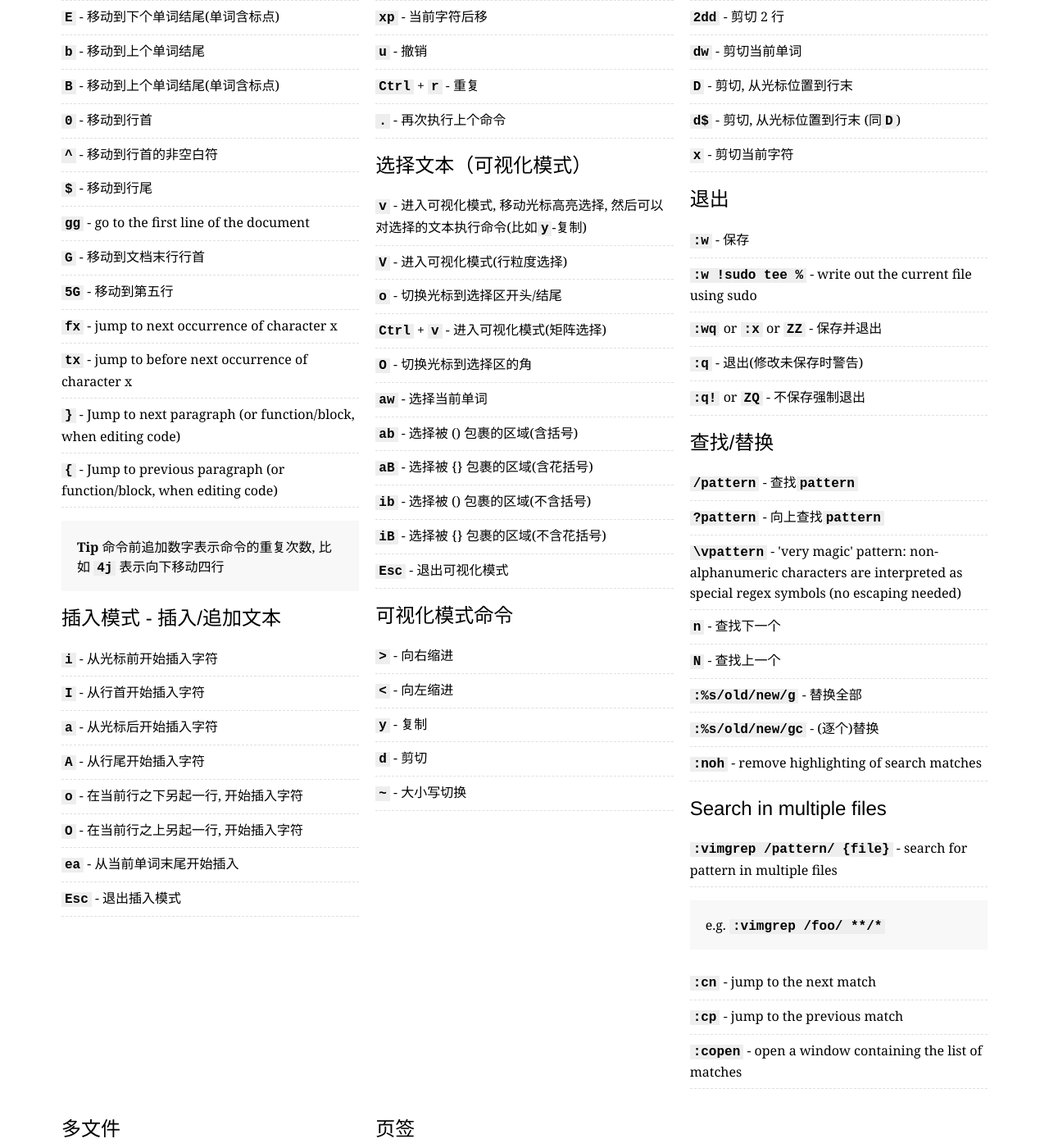
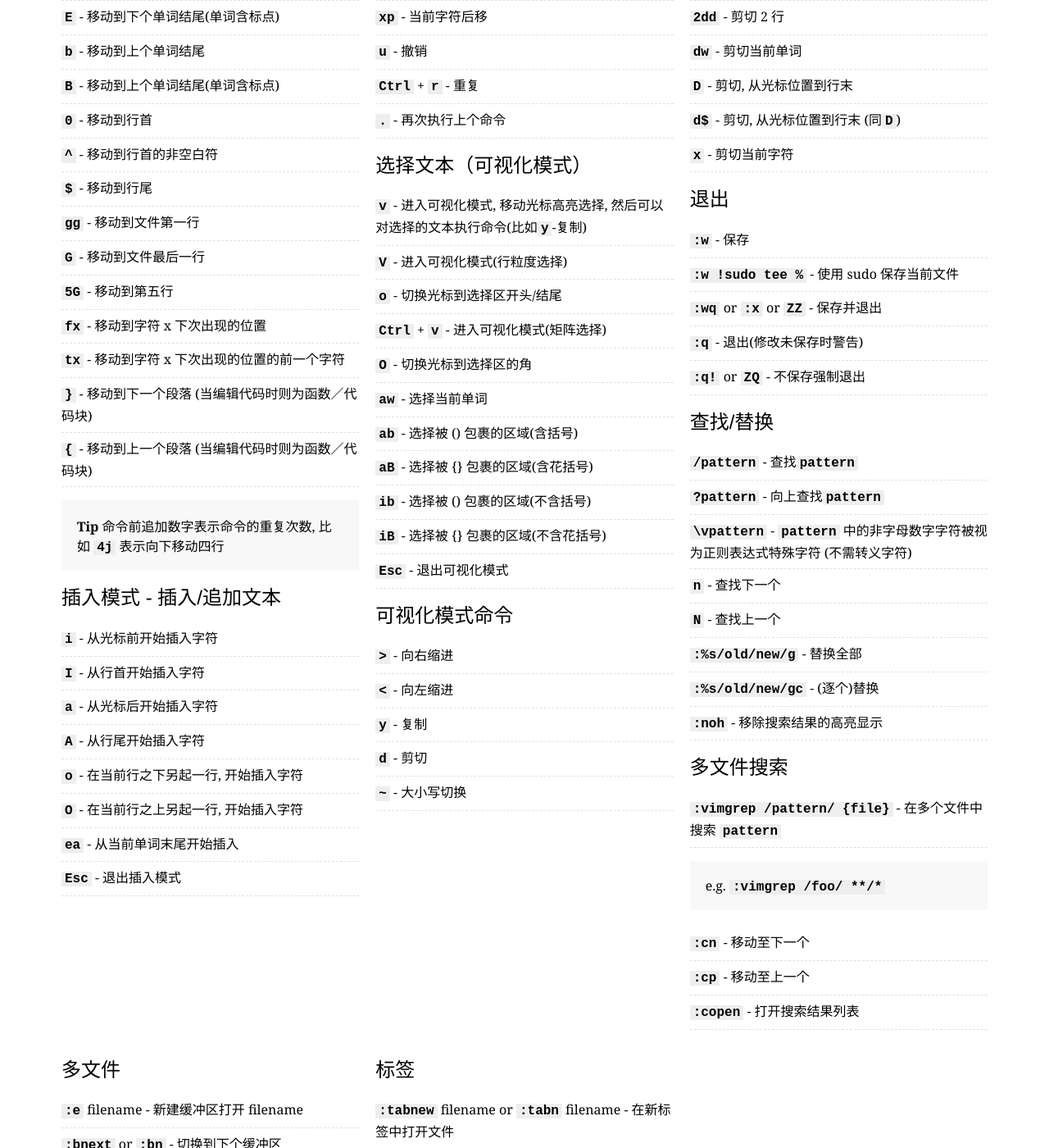
Before and after one commit to rtorr/vim-cheat-sheet, a Jekyll site: the page built from lang/zh_cn/index.html, in a window 1280 px wide and 1400 px high, scrolled down 433 px. Shown: the whole window at 82% size. Built offline with Jekyll 4.4.1, drawn with Linux system fonts in a browser that asks for light colours; some of the changed text lies outside the part shown.

Commit message:
Add zh-cn translation for all untranslated fields

```diff
--- a/lang/zh_cn/index.html
+++ b/lang/zh_cn/index.html
@@ -1,6 +1,6 @@
 ---
 layout: page
-title: 简体汉语
+title: 简体中文
 permalink: /lang/zh_cn/
 lang: "zh_cn"
 
@@ -20,8 +20,13 @@ cursorMovement:
     zero: "移动到行首"
     caret: "移动到行首的非空白符"
     dollar: "移动到行尾"
-    G: "移动到文档末行行首"
+    gg: "移动到文件第一行"
+    G: "移动到文件最后一行"
     fiveG: "移动到第五行"
+    fx: "移动到字符 x 下次出现的位置"
+    tx: "移动到字符 x 下次出现的位置的前一个字符"
+    closeCurlyBrace: "移动到下一个段落 (当编辑代码时则为函数／代码块)"
+    openCurlyBrace: "移动到上一个段落 (当编辑代码时则为函数／代码块)"
   tip: "命令前追加数字表示命令的重复次数, 比如 <kbd>4j</kbd> 表示向下移动四行"
 
 insertMode:
@@ -95,6 +100,7 @@ exiting:
   title: "退出"
   commands:
     colonw: "保存"
+    colonwsudo: "使用 sudo 保存当前文件"
     colonwq: "保存并退出"
     colonx: "保存并退出(同<kbd>:wq</kbd>)"
     colonq: "退出(修改未保存时警告)"
@@ -105,10 +111,20 @@ searchAndReplace:
   commands:
     forwardSlashPattern: "查找<kbd>pattern</kbd>"
     questionMarkPattern: "向上查找<kbd>pattern</kbd>"
+    backslashVpattern: "<kbd>pattern</kbd> 中的非字母数字字符被视为正则表达式特殊字符 (不需转义字符)"
     n: "查找下一个"
     N: "查找上一个"
     colonPercentForwardSlashOldForwardSlashNewForwardSlashg: "替换全部"
     colonPercentForwardSlashOldForwardSlashNewForwardSlashgc: "(逐个)替换"
+    colonnoh: "移除搜索结果的高亮显示"
+
+searchMultipleFiles:
+  title: "多文件搜索"
+  commands:
+    colonvimgrep: "在多个文件中搜索 <kbd>pattern</kbd>"
+    coloncn: "移动至下一个"
+    coloncp: "移动至上一个"
+    coloncopen: "打开搜索结果列表"
 
 workingWithMultipleFiles:
   title: "多文件"
@@ -116,27 +132,31 @@ workingWithMultipleFiles:
     colone: "新建缓冲区打开 filename"
     colonbnext: "切换到下个缓冲区"
     colonbprev: "切换到上个缓冲区"
+    colonls: "列出所有打开的缓冲区"
     colonbd: "关闭缓冲区"
-    colonsp: "新建缓冲区打开 filename 并水平分栏"
-    colonvsp: "新缓冲区打开 filename 并垂直分栏"
-    ctrlPlusws: "水平分栏"
-    ctrlPlusww: "在分栏间切换"
-    ctrlPluswq: "关闭分栏"
-    ctrlPluswv: "垂直分栏"
-    ctrlPluswh: "切换到右侧分栏"
-    ctrlPluswl: "切换到左侧分栏"
+    colonsp: "新建缓冲区打开 filename 并水平分割窗口"
+    colonvsp: "新缓冲区打开 filename 并垂直分割窗口"
+    ctrlPlusws: "水平分割窗口"
+    ctrlPlusww: "在窗口间切换"
+    ctrlPluswq: "关闭窗口"
+    ctrlPluswv: "垂直分割窗口"
+    ctrlPluswh: "切换到右侧窗口"
+    ctrlPluswl: "切换到左侧窗口"
+    ctrlPluswj: "切换到下侧窗口"
+    ctrlPluswk: "切换到上侧窗口"
 
 tabs:
-  title: "页签"
+  title: "标签"
   commands:
-    colonTabNew: "创建新页签/在新标签页中打开文档"
-    ctrlPluswT: "将分栏变成页签"
-    gt: "切换到下一个页签"
-    gT: "切换到上一个页签"
-    hashgt: "切换到第 <kbd>#</kbd> 个页签"
-    colontabmove:  "移动页签到第 <kbd>#</kbd> 位(下标从 0 开始)"
-    colontabc: "关闭当前页签"
-    colontabo: "关闭其他页签"
+    colonTabNew: "在新标签中打开文件"
+    ctrlPluswT: "将窗口变成标签"
+    gt: "切换到下一个标签"
+    gT: "切换到上一个标签"
+    hashgt: "切换到第 <kbd>#</kbd> 个标签"
+    colontabmove:  "移动标签到第 <kbd>#</kbd> 位(下标从 0 开始)"
+    colontabc: "关闭当前标签"
+    colontabo: "关闭其他标签"
+    colontabdo: "在所有标签中执行命令 (例如 <kbd>:tabdo q</kbd> 关闭所有标签)"
 
 languages:
   title: "语言"
```
